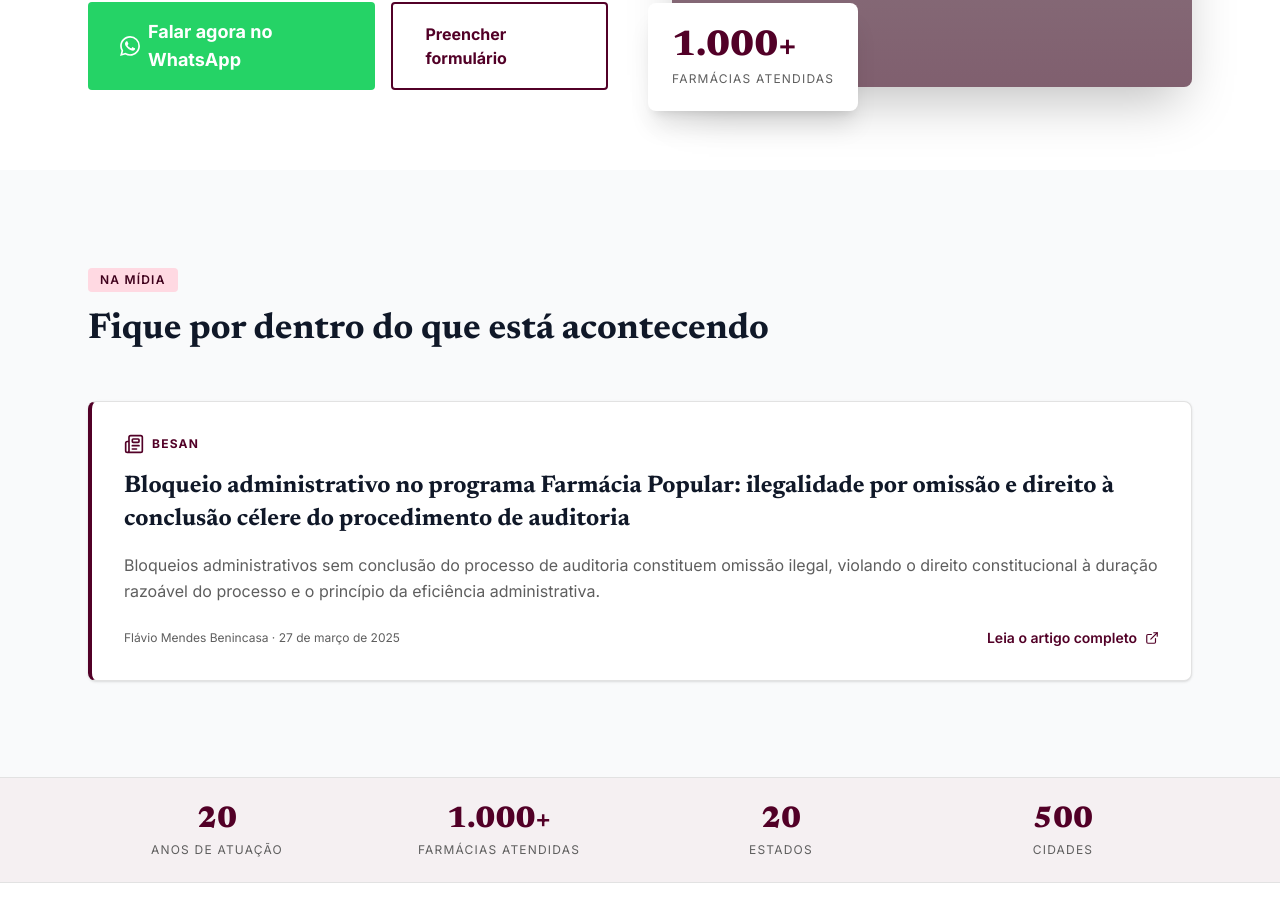
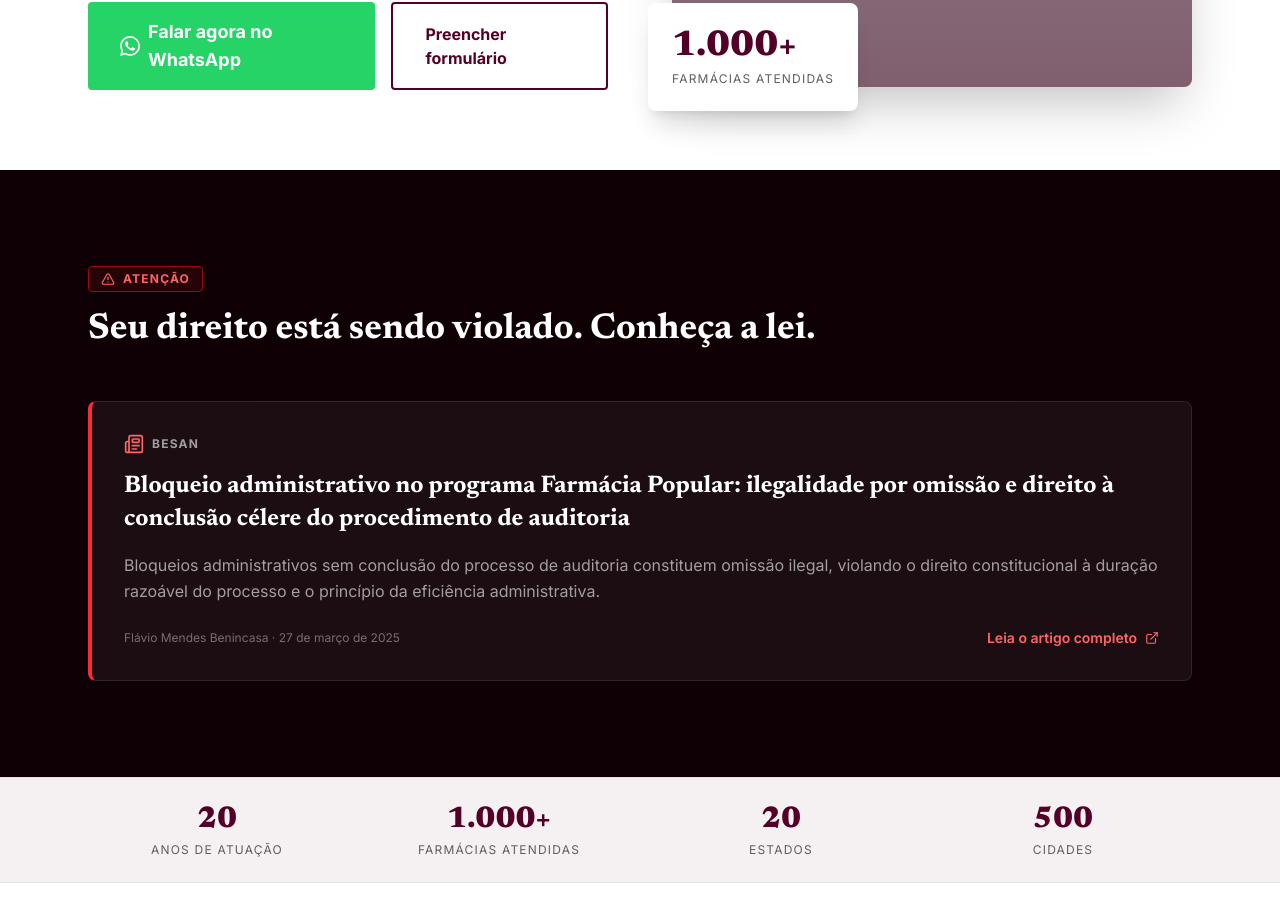
Before and after one commit to samuel-locatel/landing-msd, a Next.js app: page / in a window 1280 px wide. Shown: the part 709-1630 px from the top of the page. Built offline with nearby package versions, Linux system fonts and the light colour scheme; grey boxes are pictures that could not be loaded.

Commit message:
feat: restyle NewsSection with urgent dark-alert design

```diff
--- a/src/components/sections/NewsSection.tsx
+++ b/src/components/sections/NewsSection.tsx
@@ -1,5 +1,4 @@
-import { Newspaper, ExternalLink } from 'lucide-react'
-import { EyebrowLabel } from '@/components/ui/EyebrowLabel'
+import { Newspaper, ExternalLink, AlertTriangle } from 'lucide-react'
 
 const ARTICLE = {
   title:
@@ -14,39 +13,42 @@ const ARTICLE = {
 
 export function NewsSection() {
   return (
-    <section className="bg-gray-50 py-24">
+    <section className="bg-dark py-24">
       <div className="max-w-6xl mx-auto px-6">
         <div className="mb-12">
-          <EyebrowLabel>Na mídia</EyebrowLabel>
-          <h2 className="font-serif text-4xl font-bold text-gray-900 mt-4 leading-tight">
-            Fique por dentro do que está acontecendo
+          <div className="inline-flex items-center gap-2 px-3 py-1 rounded border border-red-800 bg-red-950/40 text-red-400 text-xs font-bold uppercase tracking-widest mb-4">
+            <AlertTriangle size={14} aria-hidden="true" />
+            ATENÇÃO
+          </div>
+          <h2 className="font-serif text-4xl font-bold text-white leading-tight">
+            Seu direito está sendo violado. Conheça a lei.
           </h2>
         </div>
 
-        <div className="border border-border rounded-lg p-8 border-l-4 border-l-vinho bg-white shadow-sm">
-          <div className="flex items-center gap-2 text-vinho mb-4">
-            <Newspaper size={20} />
-            <span className="text-xs font-bold uppercase tracking-widest">{ARTICLE.source}</span>
+        <div className="bg-white/5 border border-white/10 border-l-4 border-l-red-500 rounded-lg p-8">
+          <div className="flex items-center gap-2 text-red-400 mb-4">
+            <Newspaper size={20} aria-hidden="true" />
+            <span className="text-xs font-bold uppercase tracking-widest text-white/60">{ARTICLE.source}</span>
           </div>
 
-          <h3 className="font-serif text-2xl font-bold text-gray-900 leading-snug mb-4">
+          <h3 className="font-serif text-2xl font-bold text-white leading-snug mb-4">
             {ARTICLE.title}
           </h3>
 
-          <p className="text-muted leading-relaxed mb-6">{ARTICLE.excerpt}</p>
+          <p className="text-white/60 leading-relaxed mb-6">{ARTICLE.excerpt}</p>
 
           <div className="flex flex-col sm:flex-row sm:items-center sm:justify-between gap-4">
-            <p className="text-xs text-muted">
+            <p className="text-xs text-white/40">
               {ARTICLE.author} &middot; {ARTICLE.date}
             </p>
             <a
               href={ARTICLE.url}
               target="_blank"
               rel="noopener noreferrer"
-              className="inline-flex items-center gap-2 text-sm font-semibold text-vinho hover:underline"
+              className="inline-flex items-center gap-2 text-sm font-semibold text-red-400 hover:text-red-300"
             >
               Leia o artigo completo
-              <ExternalLink size={14} />
+              <ExternalLink size={14} aria-hidden="true" />
             </a>
           </div>
         </div>
```
